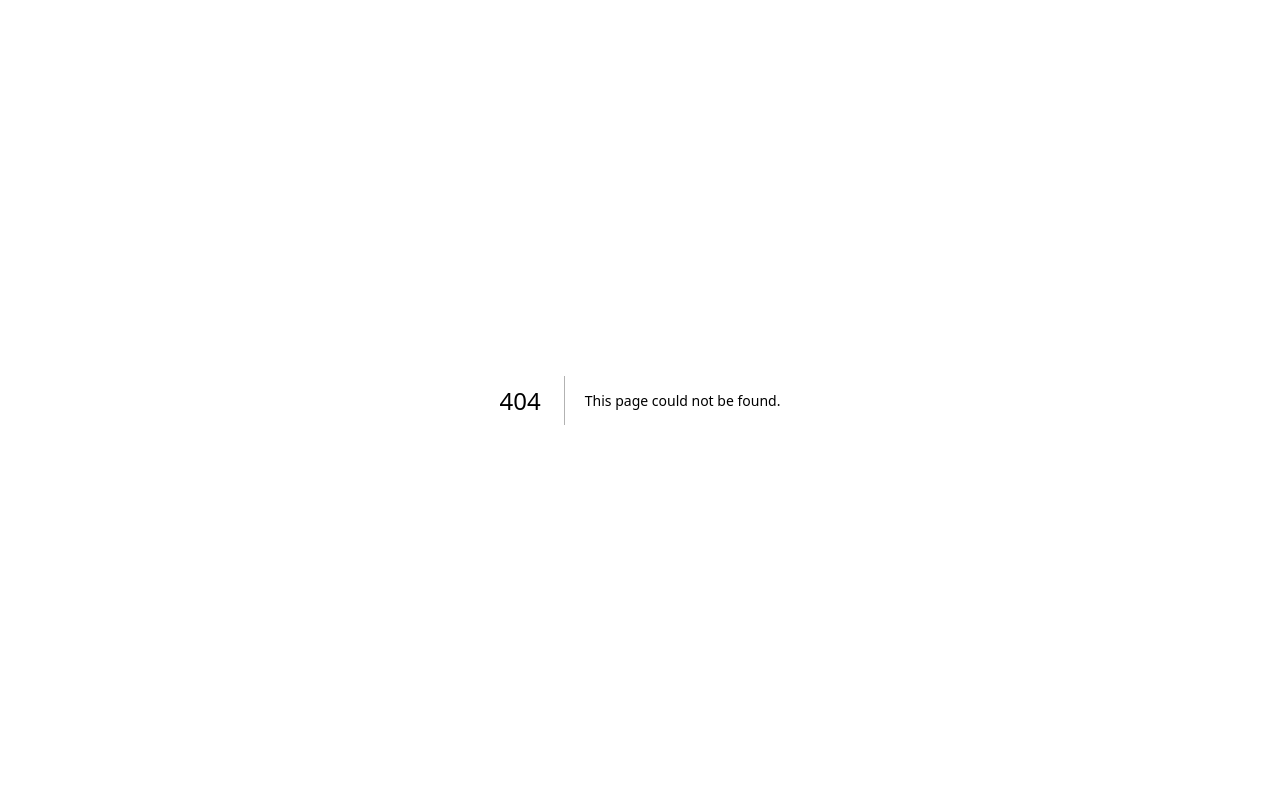
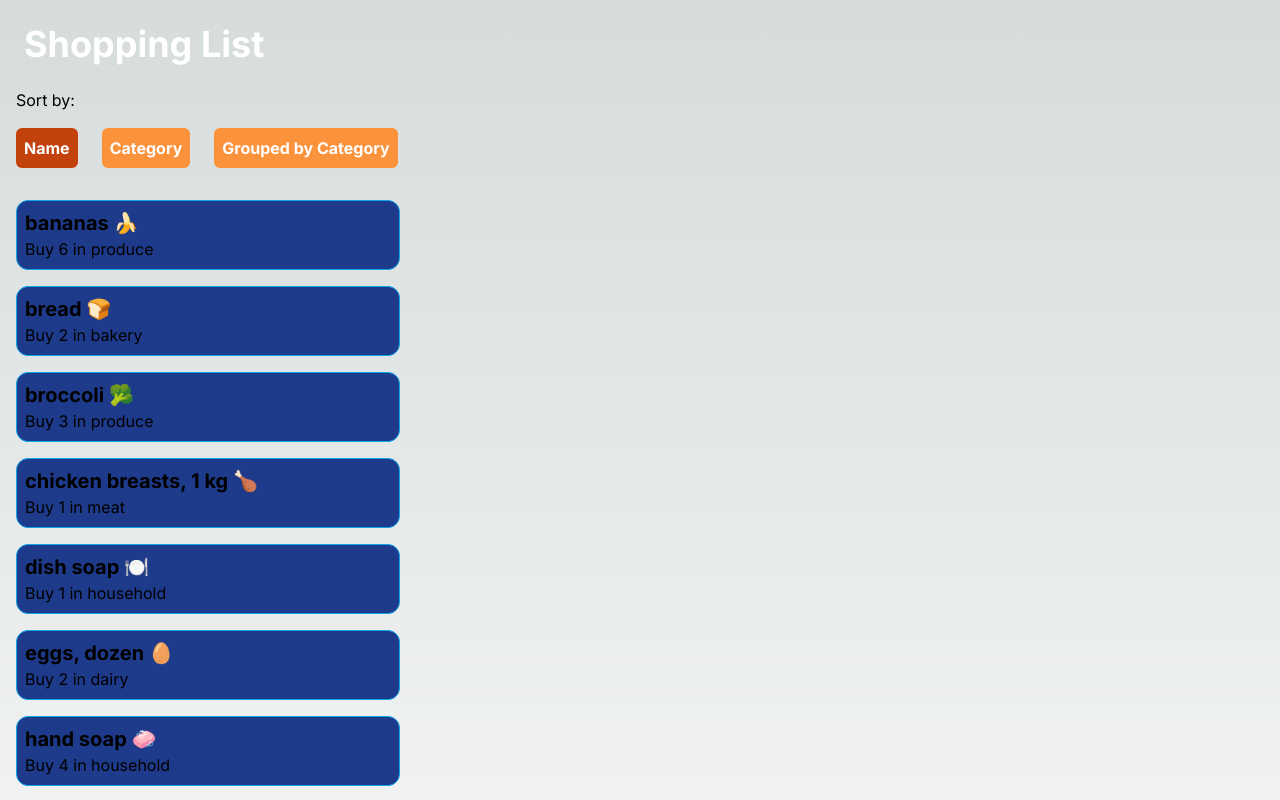
Before and after one commit to JasonLMarshall/cprg306-assignments, a Next.js app: page /week6 in a window 1280 px wide. Before the commit this address had no page. Shown: the top 800 px of the page. Built offline with nearby package versions, Linux system fonts and the light colour scheme.

Commit message:
create week 6 folder
copy files into week 6 folder , from week 4,5
-item-list
-item
items.json
page.js
new-item

```diff
--- a/app/page.js
+++ b/app/page.js
@@ -16,6 +16,11 @@
 function Week5Link() {
   return <Link href= "./week5">Week 5</Link>
 }
+
+function Week6Link() {
+  return <Link href= "./week6">Week 6</Link>
+}
+
 
 export default function Page() {
   return (
@@ -44,6 +49,10 @@
         <Week5Link/>
       </div>
 
+      <div>
+        <Week6Link/>
+      </div>
+
     </main>
   );
 }
--- /dev/null
+++ b/app/week6/item-list.js
@@ -0,0 +1,68 @@
+"use client";
+
+import { useState } from "react";
+import Item from "./item";
+import itemsData from "./items.json";
+
+
+export default function ItemList() {
+  const [sortBy, setSortBy] = useState ("name");
+
+
+  let items = itemsData;
+
+  items = (sortBy === "name") ? items.sort((a, b) => a.name.localeCompare(b.name)) : items.sort((a, b) => a.category.localeCompare(b.category));
+
+  const handleNameSorted = () => {
+    setSortBy("name");
+  };
+
+  const handleCategorySorted = () => {
+    setSortBy("category");
+  };
+  //---------------------in progress
+  // const handleGroupedByCategory = () => {
+  //   setSortBy("groupedByCategory");
+  // }
+
+  //---------------------in progress
+  // items.reduce((groupedItems, item) => {
+  //   if (!groupedItems[item.category]) {
+  //     groupedItems[item.category] = [];
+  //   }
+  //   groupedItems[item.category].push(item);
+  //   return groupedItems;
+  // }, "")
+
+
+
+
+  return (
+    <>
+
+      <div>
+        <label for="sort"className = "m-2 p-2">Sort by:</label>
+      </div>
+
+      <div>
+        <button type="submit" className={`m-4 w-25 p-2 ${sortBy === "name" ? "bg-orange-700" : "bg-orange-400"} rounded-md text-white font-bold`} onClick={handleNameSorted}>Name</button>
+
+        <button type="submit" className={`m-2 w-25 p-2 ${sortBy === "category" ? "bg-orange-700" : "bg-orange-400"}  rounded-md text-white font-bold`} onClick={handleCategorySorted}>Category</button>
+
+        <button type = "submit" className = {`m-4 w-25 p-2 ${sortBy === "groupedByCategory" ? "bg-orange-700" : "bg-orange-400"}  rounded-md text-white font-bold`}>Grouped by Category</button>
+      </div>
+
+      {items.map((item) => (
+        <Item
+          name={item.name}
+          quantity={item.quantity}
+          category={item.category}
+          id={item.id}
+          key = {item.id}     //???
+        />
+      ))}
+
+    </>
+  );
+
+}
--- /dev/null
+++ b/app/week6/item.js
@@ -0,0 +1,10 @@
+// this component gets called by ItemList component from item-list.js
+
+export default function Item({name, quantity, category, id}) {
+    return (
+        <ul className="border border-sky-500 bg-blue-900 w-96 m-4 p-2 rounded-xl" >
+            <li key={id}><h3 className= "text-xl font-bold"> {name} </h3></li>
+            <li>Buy {quantity} in {category}</li>
+        </ul>
+    );
+}
--- /dev/null
+++ b/app/week6/items.json
@@ -0,0 +1,74 @@
+[
+    {
+      "id": "1h2GJKH12gkHG31h1H",
+      "name": "milk, 4 L 🥛",
+      "quantity": 1,
+      "category": "dairy"
+    },
+    {
+      "id": "2KJH3k2j3H1k2J3K1H",
+      "name": "bread 🍞",
+      "quantity": 2,
+      "category": "bakery"
+    },
+    {
+      "id": "3h2KJH3k2j3H1k2J3",
+      "name": "eggs, dozen 🥚",
+      "quantity": 2,
+      "category": "dairy"
+    },
+    {
+      "id": "4k2J3K1H2GJKH12gk",
+      "name": "bananas 🍌",
+      "quantity": 6,
+      "category": "produce"
+    },
+    {
+      "id": "5H1h1H2KJH3k2j3H",
+      "name": "broccoli 🥦",
+      "quantity": 3,
+      "category": "produce"
+    },
+    {
+      "id": "6H1k2J3K1H2GJKH1",
+      "name": "chicken breasts, 1 kg 🍗",
+      "quantity": 1,
+      "category": "meat"
+    },
+    {
+      "id": "7gkHG31h1H2KJH3k",
+      "name": "pasta sauce 🍝",
+      "quantity": 3,
+      "category": "canned goods"
+    },
+    {
+      "id": "8j3H1k2J3K1H2GJK",
+      "name": "spaghetti, 454 g 🍝",
+      "quantity": 2,
+      "category": "dry goods"
+    },
+    {
+      "id": "9H12gkHG31h1H2KJ",
+      "name": "toilet paper, 12 pack 🧻",
+      "quantity": 1,
+      "category": "household"
+    },
+    {
+      "id": "10H3k2j3H1k2J3K1",
+      "name": "paper towels, 6 pack",
+      "quantity": 1,
+      "category": "household"
+    },
+    {
+      "id": "11k2J3K1H2GJKH12",
+      "name": "dish soap 🍽️",
+      "quantity": 1,
+      "category": "household"
+    },
+    {
+      "id": "12GJKH12gkHG31h1",
+      "name": "hand soap 🧼",
+      "quantity": 4,
+      "category": "household"
+    }
+  ]
--- /dev/null
+++ b/app/week6/new-item.js
@@ -0,0 +1,104 @@
+"use client";
+
+import { useState } from "react";
+
+export default function NewItem() {
+    const [name, setName] = useState("");
+    const [quantity, setQuantity] = useState(1);
+    const [category, setCategory] = useState("produce");
+
+
+    const handleSubmit = (event) => {
+    event.preventDefault();
+
+
+    const item = {
+        name,
+        quantity,
+        category,
+    };
+
+
+    console.log(item);
+
+
+    alert("Added item: " + name + ", Quantity: " + quantity + ", Category: " + category)
+
+
+    setName("");
+    setQuantity(1);
+    setCategory("produce");
+    };
+
+    const handleNameChange = (event) => {
+        setName(event.target.value);
+    };
+
+      const handleQuantityChange = (event) => {
+        setQuantity(event.target.value);
+    };
+
+      const handleCategoryChange = (event) => {
+        setCategory(event.target.value);
+    };
+
+
+
+    return (
+        <div>
+            <div className="min-h-screen bg-blue-gray-100 mt-10 flex items-top justify-center">
+                <div>
+
+                    <form class="m-10 max-w-sm w-full"onSubmit={handleSubmit}>
+
+                        <div className="block mb-3 w-full rounded-md text-black bg-gray-100 focus:bg-white">
+                            <input
+                                type = "text"
+                                placeholder = "Item name"
+                                required
+                                onChange = {handleNameChange}
+                                value = {name}
+                                className=" block p-2 w-full rounded-md text-black bg-gray-100 focus:bg-white"
+                            />
+                        </div>
+
+
+                        <div className="flex justify-between">
+                            <input
+                                type = "number"
+                                min = "1"
+                                max = "99"
+                                required
+                                onChange = {handleQuantityChange}
+                                value = {quantity}
+                                className="w-20 p-2 block rounded-md text-black bg-gray-100 focus:bg-white"
+                            />
+
+                            <select className = "ml-6 p-2 block w-full rounded-md text-black bg-gray-100 focus:bg-white" value={category} onChange={handleCategoryChange}>
+
+                                <option value = "produce">Produce</option>
+                                <option value = "dairy">Dairy</option>
+                                <option value = "bakery">Bakery</option>
+                                <option value = "meat">Meat</option>
+                                <option value = "frozen foods">Frozen Foods</option>
+                                <option value = "canned goods">Canned Goods</option>
+                                <option value = "dry goods">Dry Goods</option>
+                                <option value = "beverages">Beverages</option>
+                                <option value = "snacks">Snacks</option>
+                                <option value = "household">Household</option>
+                                <option value = "other">Other</option>
+
+                            </select>
+
+                        </div>
+
+
+                        <button type="submit" className="mt-3 w-full py-2 px-4 bg-blue-500 hover:bg-blue-700 rounded-md text-white font-bold">+</button>
+
+
+                    </form>
+                </div>
+            </div>
+        </div>
+    );
+}
--- /dev/null
+++ b/app/week6/page.js
@@ -0,0 +1,14 @@
+import ItemList from "./item-list";
+
+// this is the output page for week3
+// "ItemList" <below> is making a call to the ItemList component on item-list.js
+
+export default function Page() {
+
+  return (
+      <main>
+        <h1 className="text-4xl font-bold m-6 text-left text-white">Shopping List </h1>
+        <ItemList/>
+      </main>
+    );
+  }
```
